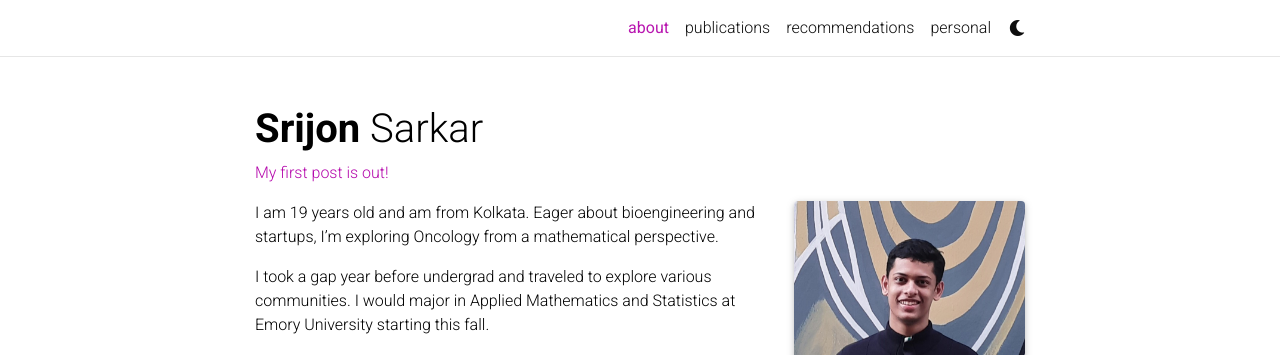
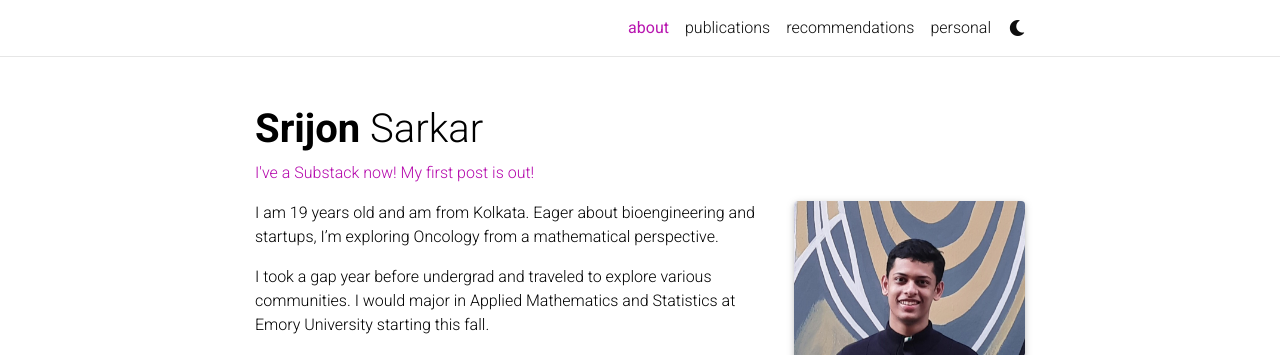
Before and after one commit to sarkarsrijon/sarkarsrijon.github.io, a Jekyll site: the page built from _pages/about.md, in a window 1280 px wide and 1074 px high. Shown: the top 355 px of the window. Built offline with Jekyll 4.4.1, drawn with Linux system fonts in a browser that asks for light colours; full-size pictures stand in for the smaller copies a plugin makes; comment, search, counter and statistics services are not loaded; a style sheet for code colours, icons or effects is not loaded.

Commit message:
Update about.md

```diff
--- a/_pages/about.md
+++ b/_pages/about.md
@@ -2,7 +2,7 @@
 layout: about
 title: about
 permalink: /
-subtitle: <a href='https://srijonsarkar.substack.com/'> My first post is out!</a>
+subtitle: <a href='https://srijonsarkar.substack.com/'>I've a Substack now! My first post is out! </a>
 
 profile:
   align: right
```
